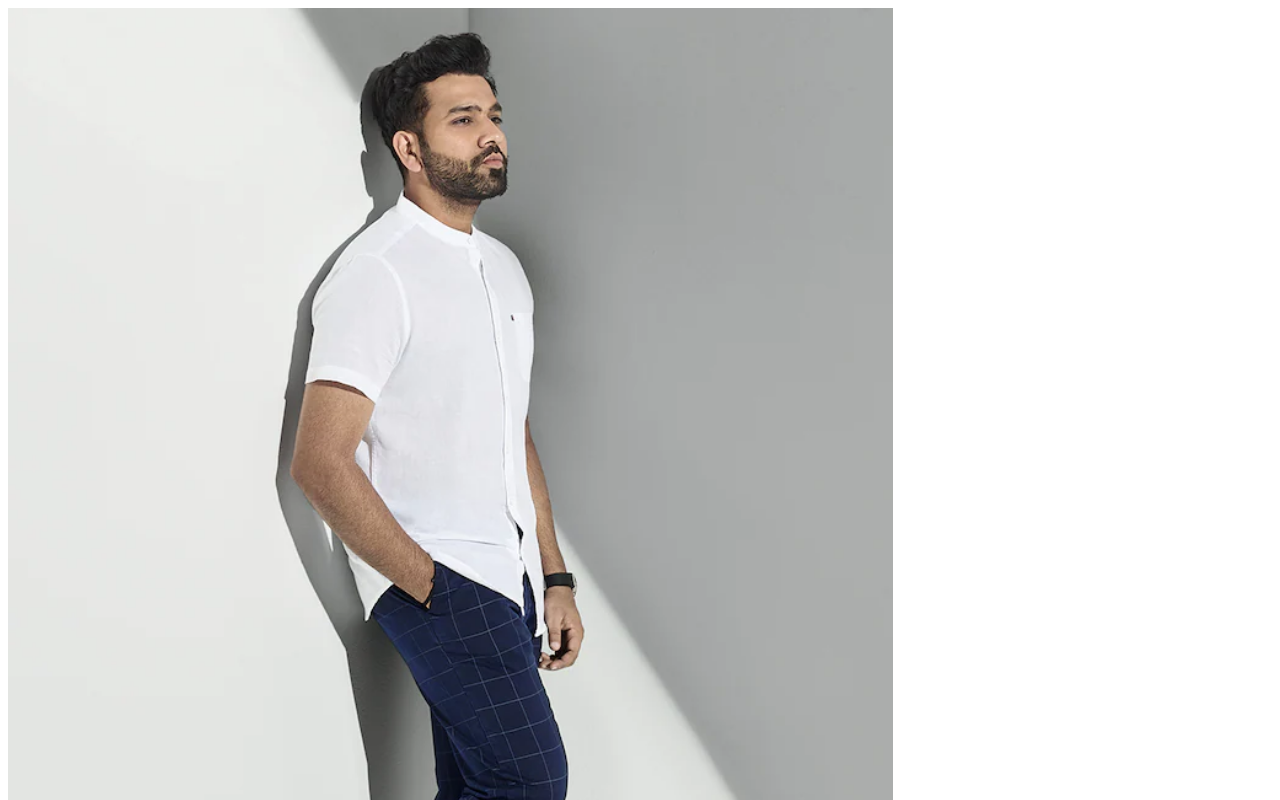
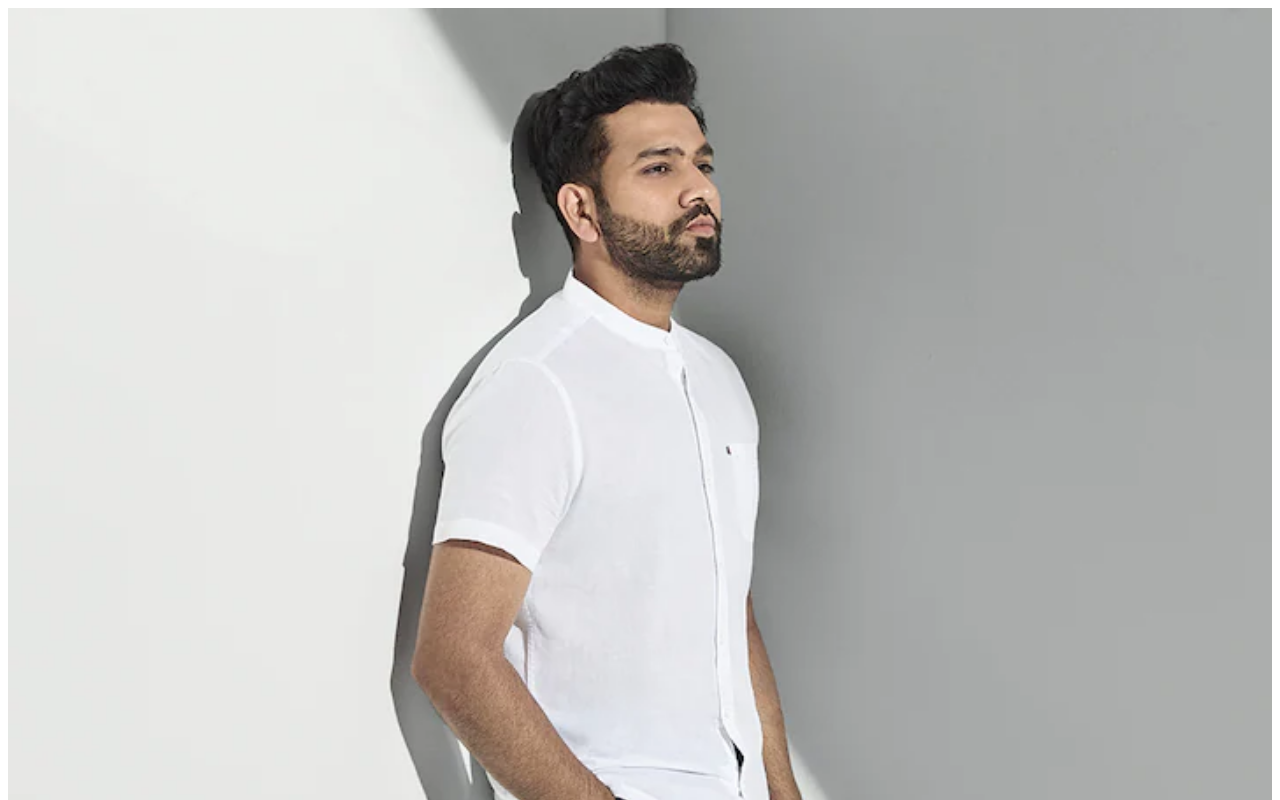
Before and after one commit to Suprasanna17/CSE-C, a plain HTML site: page index.html in a window 1280 px wide. Shown: the top 800 px of the page. Drawn offline with Linux system fonts and the light colour scheme.

Commit message:
Update index.html

```diff
--- a/index.html
+++ b/index.html
@@ -1,7 +1,7 @@
 <!DOCTYPE html>
 <html>
 <body>
-	<img src="rohit.jpg" width="70%" height="70%">
+	<img src="rohit.jpg" width="100%" height="100%">
 	<h1>Rohit Sharma</h1>
 	<hr>
 	<h3>Kakinada</h3>
```
